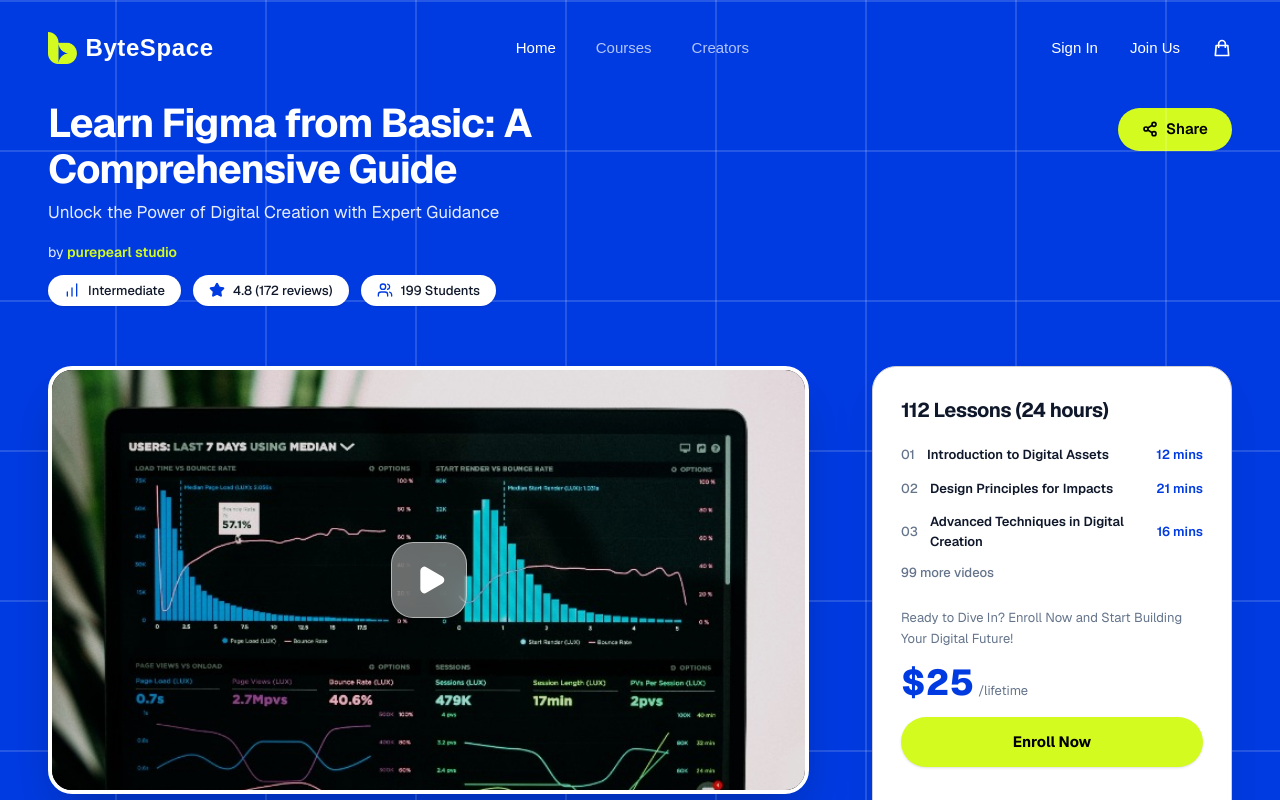
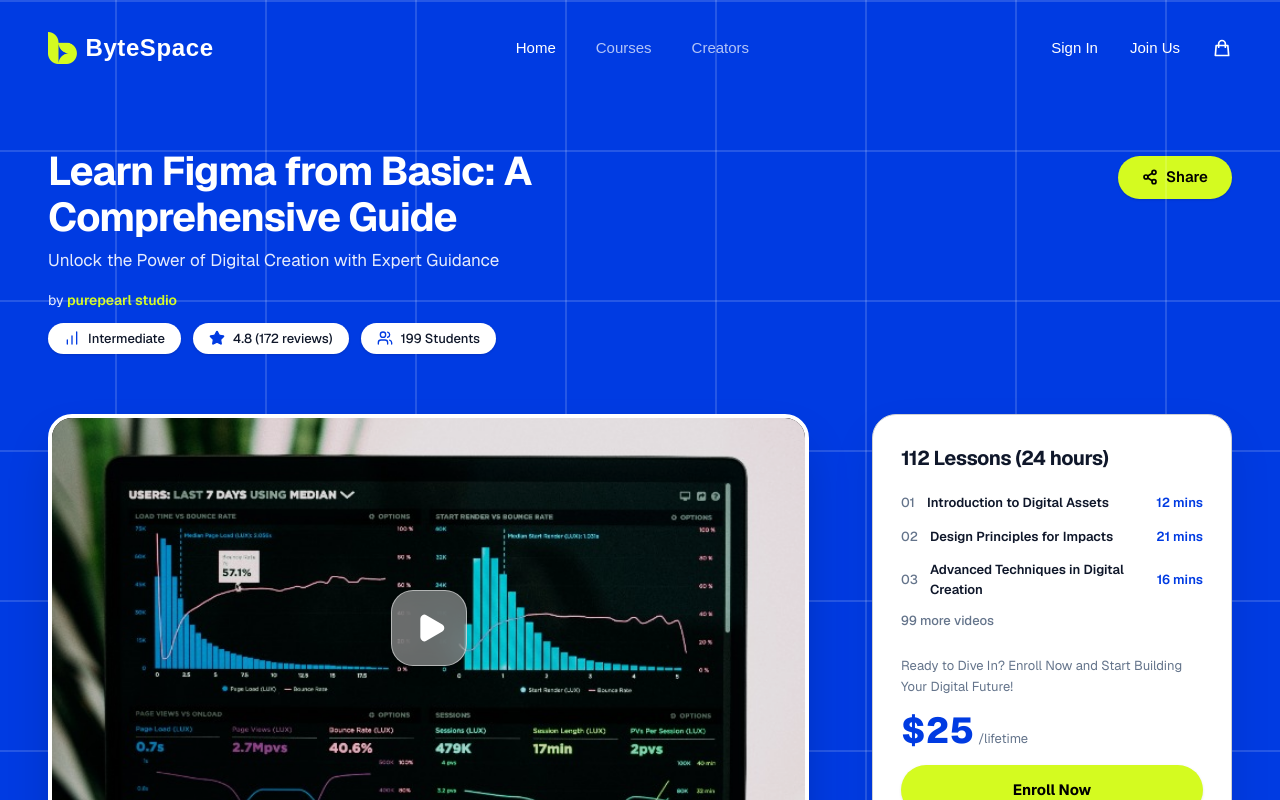
Before and after one commit to pronoy656/ByteSpace, a Next.js app: page /courses/1 in a window 1280 px wide. Shown: the top 800 px of the page. Built offline with nearby package versions, Linux system fonts and the light colour scheme.

Commit message:
style(courses): set exact 52px spacing from navbar to title

```diff
--- a/src/components/courses/CourseDetails.tsx
+++ b/src/components/courses/CourseDetails.tsx
@@ -33,10 +33,10 @@
   return (
     <div className="min-h-screen bg-white font-sans pb-20">
       {/* Hero Section */}
-      <BlueGridBackground className="w-full h-screen flex flex-col justify-start pt-[100px] pb-6 relative z-20 overflow-visible">
+      <BlueGridBackground className="w-full h-screen flex flex-col justify-start pt-[96px] pb-6 relative z-20 overflow-visible">
         <div className="container mx-auto px-12 w-full flex flex-col">
           {/* Hero Header */}
-          <div className="flex flex-col md:flex-row md:items-start justify-between gap-6 mb-[60px] shrink-0">
+          <div className="flex flex-col md:flex-row md:items-start justify-between gap-6 mt-[52px] mb-[60px] shrink-0">
             <div className="max-w-[760px]">
               <h1 className="text-white text-[32px] md:text-[40px] font-bold leading-[1.15] mb-2 tracking-tight">
                 {course.title}: A Comprehensive Guide
@@ -75,7 +75,7 @@
           <div className="flex flex-col lg:flex-row gap-[63px] items-start relative flex-1 min-h-0">
             {/* Left Column: Video */}
             <div className="flex-1 w-full lg:w-[calc(100%-423px)]">
-              <div className="relative aspect-[16/9] max-h-[calc(100vh-320px)] rounded-[24px] overflow-hidden bg-black shadow-2xl group cursor-pointer border-4 border-white">
+              <div className="relative aspect-[16/9] max-h-[calc(100vh-370px)] rounded-[24px] overflow-hidden bg-black shadow-2xl group cursor-pointer border-4 border-white">
                 <Image
                   src={course.image}
                   alt={course.title}
```
